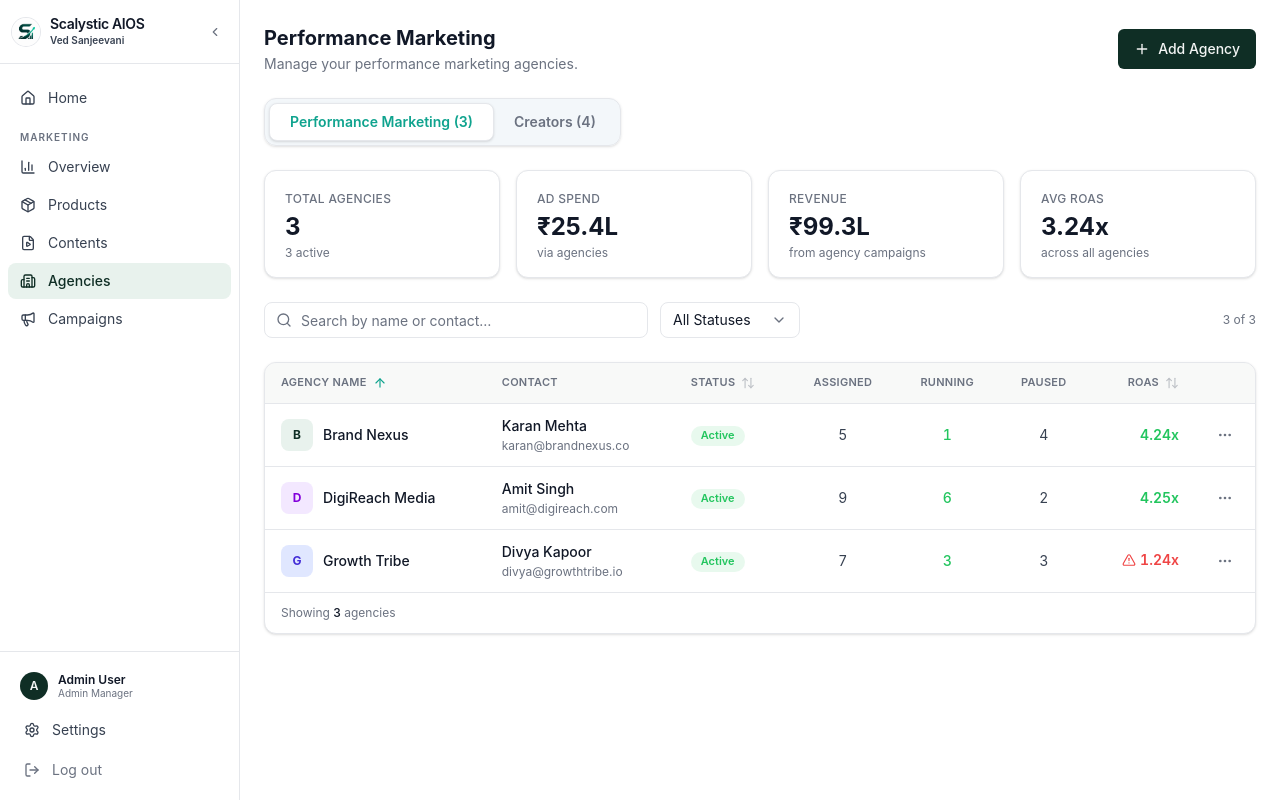
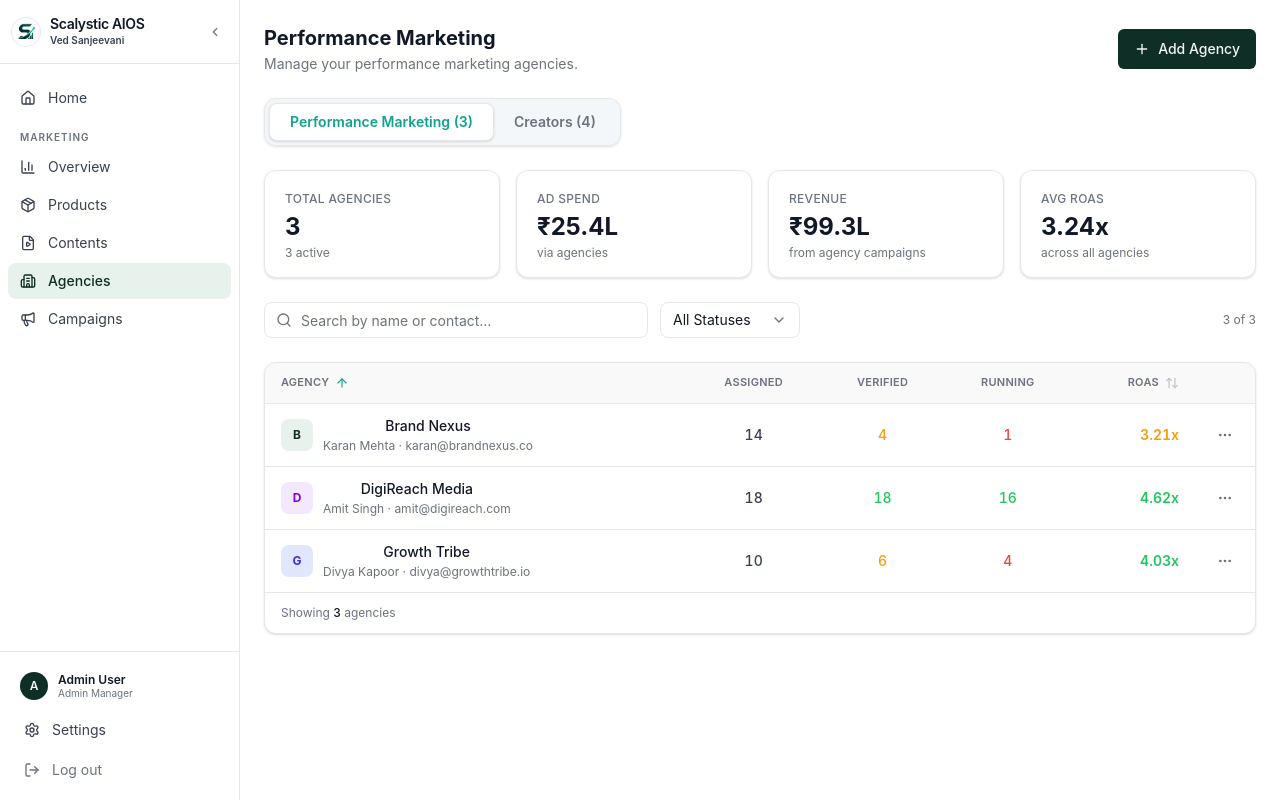
Before and after one commit to scalystic/ScalysticAIOS-VedSanjeevani, a React (Vite) app in the folder frontend/: page /marketing/agencies in a window 1280 px wide. Built offline with nearby package versions, Linux system fonts and the light colour scheme; sample sign-in values are in the browser's storage.

Commit message:
refactor: update agency dashboard UI with enhanced performance metrics and add CMO demo script documentation

```diff
--- a/frontend/src/pages/marketing/AgencyPage.tsx
+++ b/frontend/src/pages/marketing/AgencyPage.tsx
@@ -337,15 +337,11 @@ export default function AgencyPage() {
               <TableHeader>
                 <TableRow className="hover:bg-transparent">
                   <TableHead className={sortableTh} onClick={() => toggleAgencySort('name')}>
-                    <span className="flex items-center gap-1.5">Agency Name <SortIcon col="name" sortKey={agencySortKey} sortDir={agencySortDir} /></span>
-                  </TableHead>
-                  <TableHead>Contact</TableHead>
-                  <TableHead className={sortableTh} onClick={() => toggleAgencySort('status')}>
-                    <span className="flex items-center gap-1.5">Status <SortIcon col="status" sortKey={agencySortKey} sortDir={agencySortDir} /></span>
+                    <span className="flex items-center gap-1.5">Agency <SortIcon col="name" sortKey={agencySortKey} sortDir={agencySortDir} /></span>
                   </TableHead>
                   <TableHead className="text-center">Assigned</TableHead>
+                  <TableHead className="text-center">Verified</TableHead>
                   <TableHead className="text-center">Running</TableHead>
-                  <TableHead className="text-center">Paused</TableHead>
                   <TableHead className={cn(sortableTh, 'text-right')} onClick={() => toggleAgencySort('roas')}>
                     <span className="flex items-center justify-end gap-1.5">ROAS <SortIcon col="roas" sortKey={agencySortKey} sortDir={agencySortDir} /></span>
                   </TableHead>
@@ -355,11 +351,9 @@ export default function AgencyPage() {
               <TableBody>
                 {agencyRows.length === 0 ? (
                   <TableRow className="hover:bg-transparent">
-                    <TableCell colSpan={8} className="py-12 text-center text-sm text-gray">No agencies match your filters.</TableCell>
+                    <TableCell colSpan={6} className="py-12 text-center text-sm text-gray">No agencies match your filters.</TableCell>
                   </TableRow>
                 ) : agencyRows.map(agency => {
-                  const stats = agencyStats.get(agency.name) ?? { assigned: 0, running: 0, notRunning: 0 }
-                  const roas  = agencyRoas.get(agency.name) ?? 0
                   return (
                     <TableRow key={agency.id}>
                       <TableCell>
@@ -367,31 +361,33 @@ export default function AgencyPage() {
                           <span className={cn('flex h-8 w-8 shrink-0 items-center justify-center rounded-lg text-xs font-bold select-none', avatarColor(agency.name))}>
                             {agency.name.charAt(0)}
                           </span>
-                          <button onClick={() => navigate(`/marketing/agencies/${agency.id}`)}
-                            className="font-medium text-foreground hover:text-teal transition-colors cursor-pointer whitespace-nowrap">
-                            {agency.name}
-                          </button>
+                          <div className="flex flex-col gap-0.5 min-w-0">
+                            <button onClick={() => navigate(`/marketing/agencies/${agency.id}`)}
+                              className="font-medium text-foreground hover:text-teal transition-colors cursor-pointer whitespace-nowrap">
+                              {agency.name}
+                            </button>
+                            <span className="text-xs text-gray">{agency.contactName} · {agency.contactEmail}</span>
+                          </div>
                         </div>
                       </TableCell>
-                      <TableCell>
-                        <div className="flex flex-col gap-0.5">
-                          <span className="text-sm font-medium text-foreground">{agency.contactName}</span>
-                          <span className="text-xs text-gray truncate max-w-[180px]">{agency.contactEmail}</span>
-                        </div>
-                      </TableCell>
-                      <TableCell><Badge variant={AGENCY_STATUS_VARIANT[agency.status]}>{agency.status === 'active' ? 'Active' : 'Inactive'}</Badge></TableCell>
-                      <TableCell className="text-center text-slate tabular-nums">{stats.assigned || <span className="text-gray">—</span>}</TableCell>
-                      <TableCell className="text-center tabular-nums">
-                        {stats.running > 0 ? <span className="font-medium text-success">{stats.running}</span> : <span className="text-gray">—</span>}
+                      <TableCell className="text-center tabular-nums text-slate font-medium">
+                        {agency.assignedContent || <span className="text-gray">—</span>}
                       </TableCell>
                       <TableCell className="text-center tabular-nums">
-                        {stats.notRunning > 0 ? <span className="text-slate">{stats.notRunning}</span> : <span className="text-gray">—</span>}
+                        {agency.verifiedContent > 0
+                          ? <span className={cn('font-medium', agency.verifiedContent < agency.assignedContent ? 'text-warning' : 'text-success')}>{agency.verifiedContent}</span>
+                          : <span className="text-gray">—</span>}
+                      </TableCell>
+                      <TableCell className="text-center tabular-nums">
+                        {agency.runningContent > 0
+                          ? <span className={cn('font-medium', agency.runningContent < agency.assignedContent * 0.5 ? 'text-error' : 'text-success')}>{agency.runningContent}</span>
+                          : <span className="text-error font-medium">0</span>}
                       </TableCell>
                       <TableCell className="text-right tabular-nums whitespace-nowrap">
-                        {roas > 0 ? (
-                          <span className={cn('inline-flex items-center justify-end gap-1 font-semibold', roas >= 4 ? 'text-success' : roas >= 3 ? 'text-warning' : 'text-error')}>
-                            {roas < 2 && <AlertTriangle className="h-3.5 w-3.5 shrink-0" />}
-                            {fmtRoas(roas)}
+                        {agency.roas > 0 ? (
+                          <span className={cn('inline-flex items-center justify-end gap-1 font-semibold', agency.roas >= 4 ? 'text-success' : agency.roas >= 3 ? 'text-warning' : 'text-error')}>
+                            {agency.roas < 2 && <AlertTriangle className="h-3.5 w-3.5 shrink-0" />}
+                            {fmtRoas(agency.roas)}
                           </span>
                         ) : <span className="text-gray">—</span>}
                       </TableCell>
```
